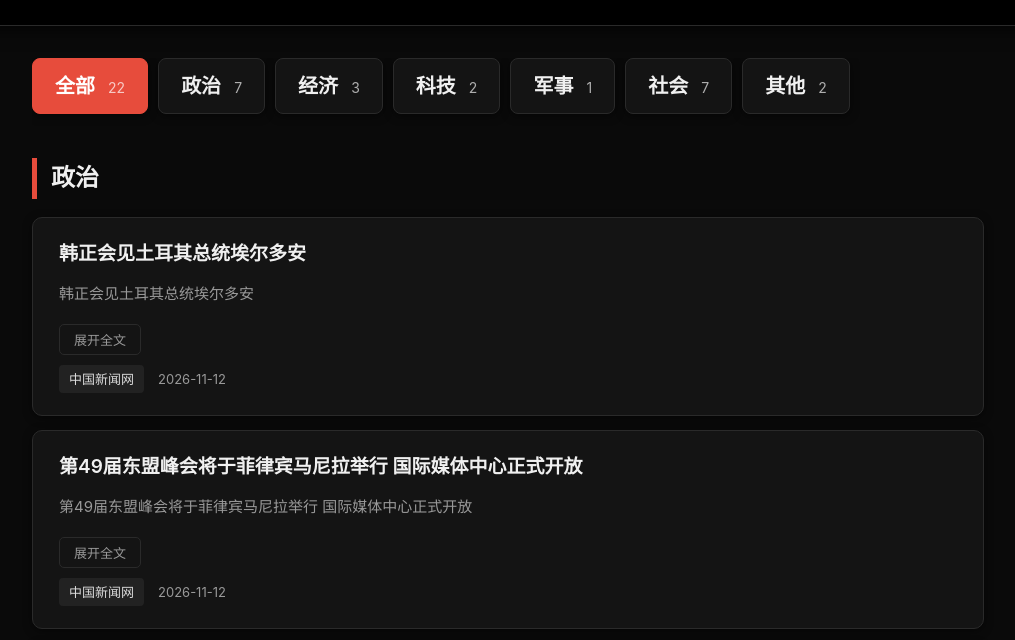
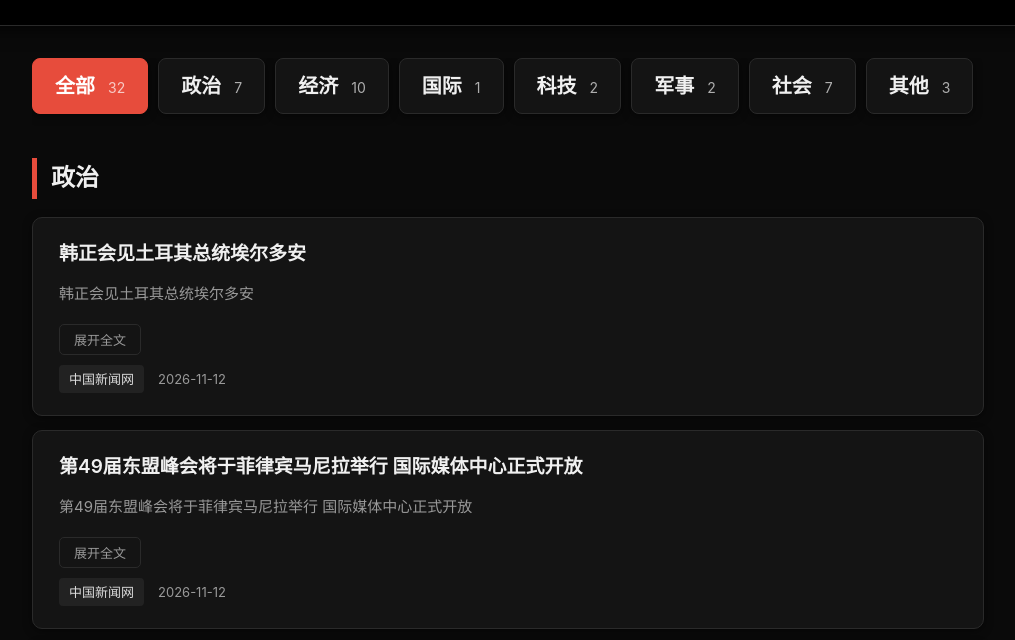
Before and after one commit to qustar777/daily-news, a plain HTML site: page index.html in a window 1280 px wide. Shown: the part 85-725 px from the top of the page, without its empty margins (132-1147 px from the left). Drawn offline with Linux system fonts and the light colour scheme.

Commit message:
revert: undo publish-date filtering (user didn't ask)

```diff
--- a/index.html
+++ b/index.html
@@ -368,43 +368,31 @@ async function loadDay(date) {
 function render(data) {
   const content = document.getElementById('content');
   const cats = data.categories || {};
-
-  // 按当前选择的日期过滤：只显示"发布日期 == 当前选择日期"的新闻
-  // 这样用户选哪天，就只看那天发布的，避免政策类旧闻混入
-  const filterDate = currentDate;  // 形如 "2026-11-11"
-  const filteredCats = {};
-  let filteredTotal = 0;
-  for (const cat of Object.keys(cats)) {
-    const arr = cats[cat] || [];
-    filteredCats[cat] = arr.filter(item => extractPubDate(item.pub_time) === filterDate);
-    filteredTotal += filteredCats[cat].length;
-  }
-
-  const hasNews = Object.values(filteredCats).some(arr => arr.length > 0);
+  const hasNews = Object.values(cats).some(arr => arr.length > 0);
 
   if (!hasNews) {
-    showEmpty(`${filterDate} 当天无新闻`);
+    showEmpty(`${data.date} 暂无可核实新闻`);
     return;
   }
 
   let navHtml = '<nav class="nav">';
-  navHtml += `<div class="nav-item active" data-cat="__all__">全部 <span class="count">${filteredTotal}</span></div>`;
+  navHtml += `<div class="nav-item active" data-cat="__all__">全部 <span class="count">${data.total_news || 0}</span></div>`;
   for (const cat of CATEGORY_ORDER) {
-    if (filteredCats[cat] && filteredCats[cat].length > 0) {
-      navHtml += `<div class="nav-item" data-cat="${cat}">${cat} <span class="count">${filteredCats[cat].length}</span></div>`;
+    if (cats[cat] && cats[cat].length > 0) {
+      navHtml += `<div class="nav-item" data-cat="${cat}">${cat} <span class="count">${cats[cat].length}</span></div>`;
     }
   }
   navHtml += '</nav>';
 
   let sectionsHtml = '';
   for (const cat of CATEGORY_ORDER) {
-    if (filteredCats[cat] && filteredCats[cat].length > 0) {
-      sectionsHtml += renderSection(cat, filteredCats[cat]);
+    if (cats[cat] && cats[cat].length > 0) {
+      sectionsHtml += renderSection(cat, cats[cat]);
     }
   }
-  for (const cat of Object.keys(filteredCats)) {
-    if (!CATEGORY_ORDER.includes(cat) && filteredCats[cat].length > 0) {
-      sectionsHtml += renderSection(cat, filteredCats[cat]);
+  for (const cat of Object.keys(cats)) {
+    if (!CATEGORY_ORDER.includes(cat) && cats[cat].length > 0) {
+      sectionsHtml += renderSection(cat, cats[cat]);
     }
   }
 
@@ -417,18 +405,6 @@ function render(data) {
       filterByCategory(item.dataset.cat);
     });
   });
-}
-
-// 从 pub_time 提取日期部分（返回 "yyyy-MM-dd" 或 null）
-function extractPubDate(pubTime) {
-  if (!pubTime) return null;
-  const m = String(pubTime).match(/(\d{4})[-/](\d{1,2})[-/](\d{1,2})/);
-  if (m) {
-    const y = m[1], mo = m[2].padStart(2, '0'), d = m[3].padStart(2, '0');
-    return `${y}-${mo}-${d}`;
-  }
-  // 兜底：如果 pub_time 本身就是 "2026-11-11" 格式，上面的正则也能匹配
-  return null;
 }
 
 function renderSection(cat, items) {
```
